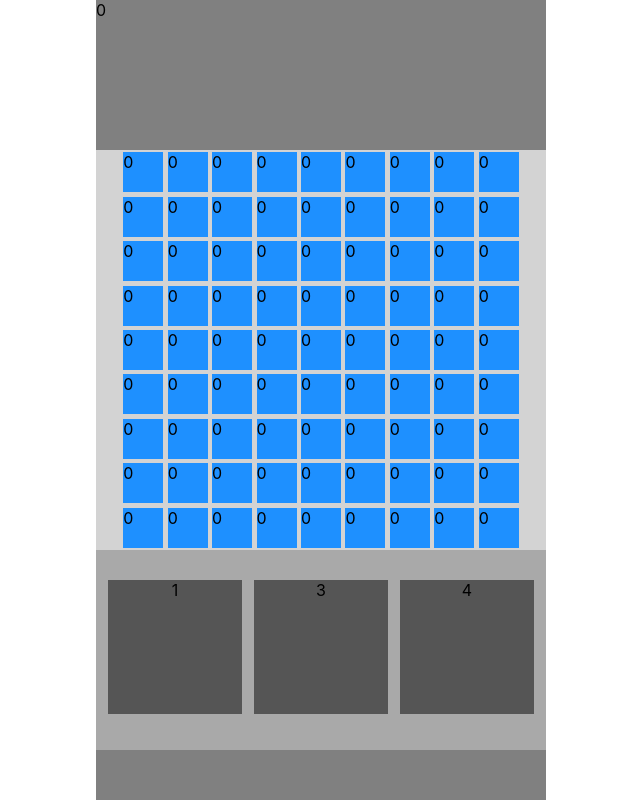
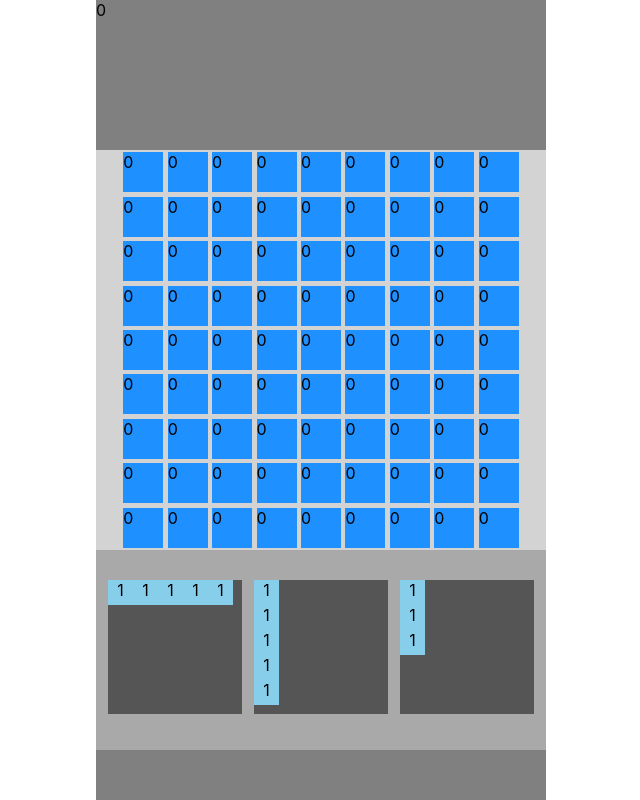
Before and after one commit to jaeinbaek/woodoku, a React (Create React App) app: page / in a window 1280 px wide. Shown: the whole page, without its empty margins (319-959 px from the left). Built offline with nearby package versions, Linux system fonts and the light colour scheme.

Commit message:
Add render block function for tray

```diff
--- a/src/components/BoardCol.jsx
+++ b/src/components/BoardCol.jsx
@@ -1,15 +1,13 @@
 function BoardCol({value, rowIndex, colIndex, deliver}) {
 
-  const test = () => {
-    // console.log(props.rowIndex)
-    // console.log(props.colIndex)
+  const deliverFunc = () => {
     deliver(rowIndex, colIndex)
   }
 
     return (
       <div
-        className={value === 0 ? "board_col" : "board_col placed"}
-        onClick={test}
+        className={value === 0 ? "board-col" : "board-col placed"}
+        onClick={deliverFunc}
       >
         {value}
       </div>
--- a/src/components/BoardRow.jsx
+++ b/src/components/BoardRow.jsx
@@ -5,7 +5,7 @@ function BoardRow({value, rowIndex, deliver}) {
 
   return (
     <div
-      className="board_row"
+      className="board-row"
     >
       {boardColMap}
     </div>
--- /dev/null
+++ b/src/components/RenderBlockCol.jsx
@@ -0,0 +1,11 @@
+function RenderBlockCol({value}) {
+    return (
+      <div
+        className={value === 0 ? "tray-block" : "tray-block placed"}
+      >
+        {value}
+      </div>
+    );
+  }
+
+  export default RenderBlockCol;
--- /dev/null
+++ b/src/components/RenderBlockRow.jsx
@@ -0,0 +1,15 @@
+import RenderBlockCol from "./RenderBlockCol";
+
+function RenderBlockRow({value}) {
+  const RenderBlockRowMap = value.map((col, index) => (<RenderBlockCol value={col} key={index}></RenderBlockCol>))
+
+  return (
+    <div
+      className="tray-block-row"
+    >
+      {RenderBlockRowMap}
+    </div>
+  );
+}
+
+export default RenderBlockRow;
--- a/src/components/TrayBlock.jsx
+++ b/src/components/TrayBlock.jsx
@@ -1,14 +1,17 @@
+import RenderBlocks from "./RenderBlocks"
+
 function TrayBlock({blockCode, codeDeliver, indexDeliver, trayIndex}) {
     const setBlockInfo = () => {
         codeDeliver(blockCode)
         indexDeliver(trayIndex)
     }
+
   return (
     <div
-        className="trayBlockArea"
+        className="tray-block-area"
         onClick={setBlockInfo}
     >
-        {blockCode}
+        <RenderBlocks blockCode={blockCode}></RenderBlocks>
     </div>
   );
 }
--- a/src/components/renderBlocks.jsx
+++ b/src/components/renderBlocks.jsx
@@ -1,6 +1,11 @@
-function renderBlocks(blockCode) {
+import RenderBlockRow from "./RenderBlockRow";
+
+function renderBlocks({blockCode}) {
 
     const defBlocks = {
+        0: {
+
+        },
         1: {
             1: [1, 1, 1, 1, 1]
         },
@@ -25,13 +30,11 @@ function renderBlocks(blockCode) {
         }
     }
 
-    for (let i of defBlocks[blockCode]) {
-
-    }
-
+    const blockRowMap = Object.values(defBlocks[blockCode]).map((row, index) => (<RenderBlockRow value={row} key={index}></RenderBlockRow>))
 
     return (
-        <div>
+        <div className="block-wrap">
+            {blockRowMap}
         </div>
     );
 }
--- a/src/css/Board.css
+++ b/src/css/Board.css
@@ -9,14 +9,14 @@
     justify-content: space-around;
 }
 
-.board_row{
+.board-row{
     height: 40px;
     width: 100%;
     display: flex;
     justify-content: space-around;
 }
 
-.board_col{
+.board-col{
     height: 100%;
     width: 40px;
     background-color: dodgerblue;
@@ -39,7 +39,7 @@
     flex-direction: row;
 }
 
-.trayBlockArea {
+.tray-block-area {
     text-align: center;
     width: 134px;
     height: 134px;
@@ -47,3 +47,20 @@
     margin-left: 12px;
     background-color: #555555;
 }
+
+.block-wrap {
+    display: flex;
+    flex-direction: column;
+    justify-content: center;
+}
+
+.tray-block-row{
+    display: flex;
+    flex-direction: row;
+    height: 25px;
+}
+
+.tray-block{
+    width: 25px;
+    background-color: skyblue;
+}
```
